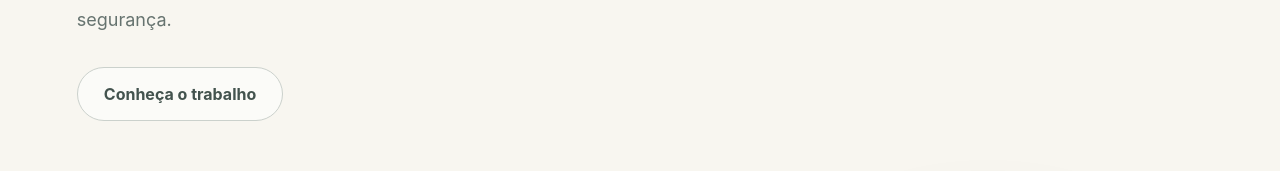
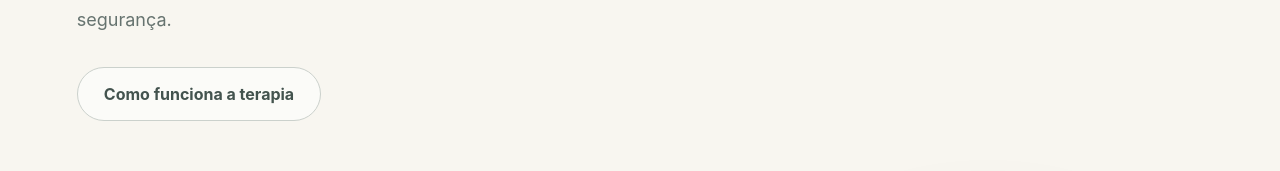
Before and after one commit to 3drnstore/site-psicologa, a React (Vite) app: page / in a window 1280 px wide. Shown: the part 571-742 px from the top of the page. Built offline with nearby package versions, Linux system fonts and the light colour scheme.

Commit message:
Rename hero secondary CTA to Como funciona a terapia

```diff
--- a/src/homepage-cta-safe.ts
+++ b/src/homepage-cta-safe.ts
@@ -7,6 +7,11 @@ function applyHomepageCta() {
 
   const heroActions = shell.querySelector<HTMLElement>('.hero .hero-actions')
   heroActions?.querySelector<HTMLButtonElement>('.primary-button')?.remove()
+  const therapyLink = heroActions?.querySelector<HTMLAnchorElement>('.secondary-button')
+  if (therapyLink) {
+    therapyLink.textContent = 'Como funciona a terapia'
+    therapyLink.href = '#como-funciona'
+  }
   shell.querySelector<HTMLElement>('.hero .trust-row')?.remove()
 
   const faq = main.querySelector<HTMLElement>('.faq#duvidas')
```
